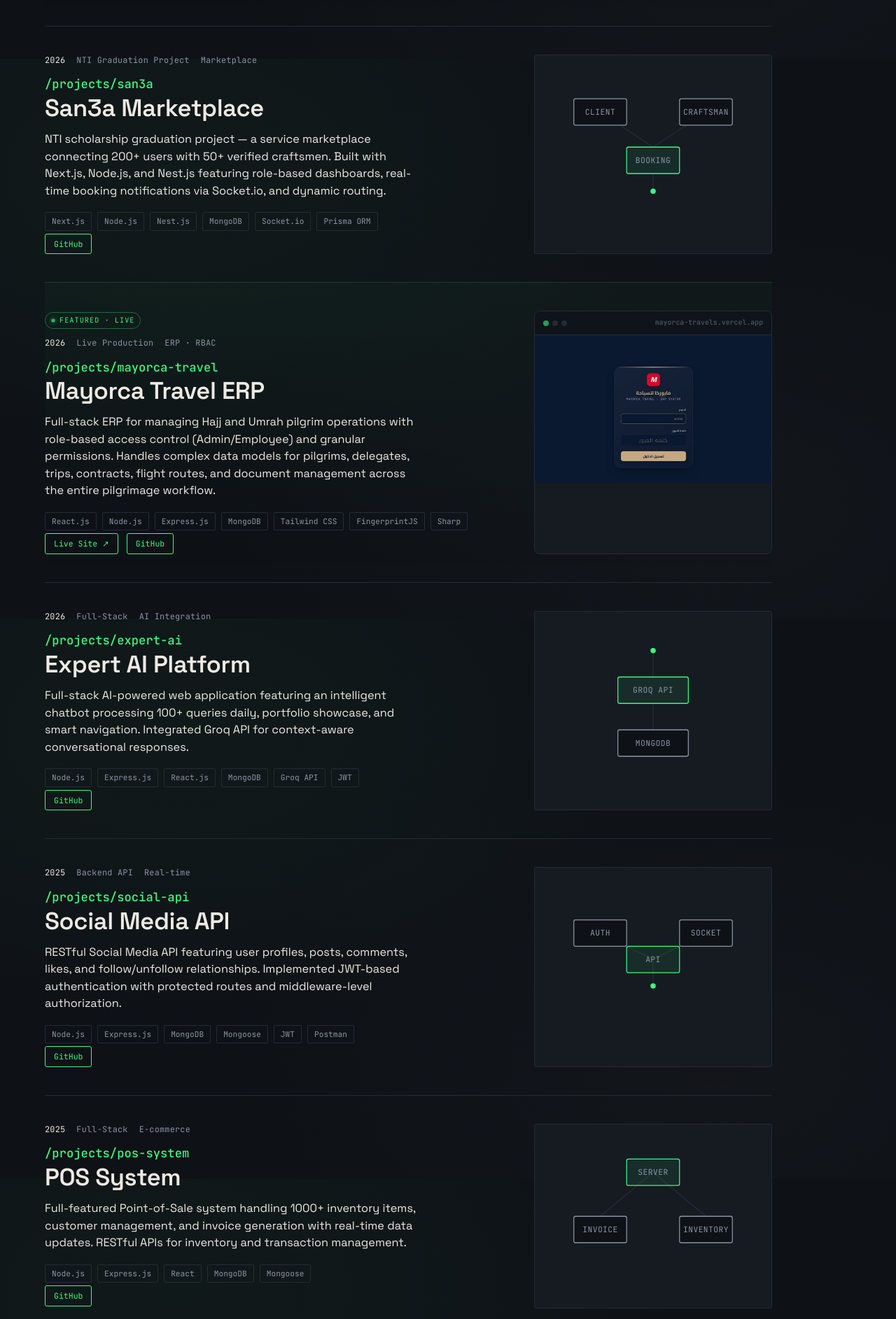
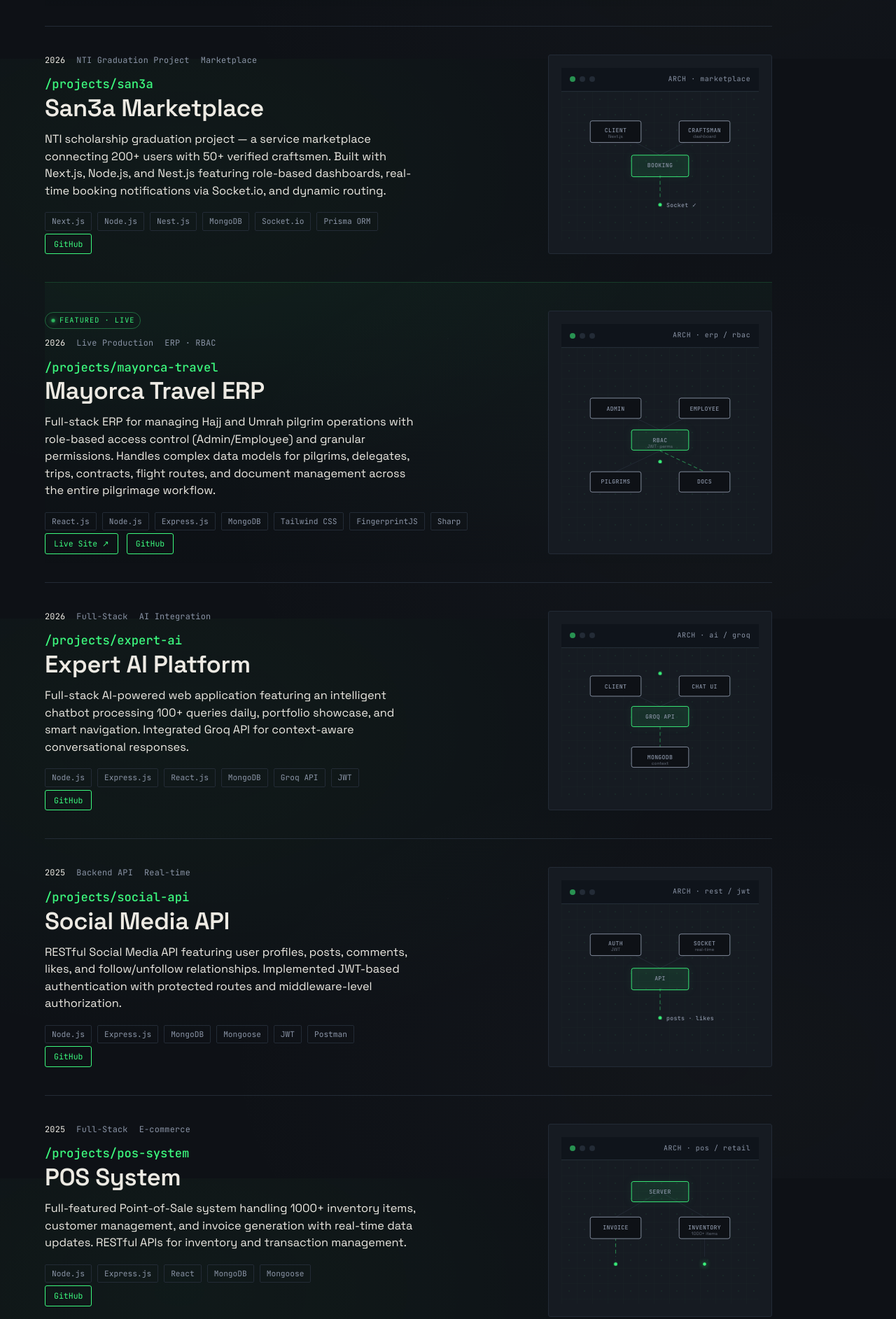
Before and after one commit to mohamedmadyan56/mohamedmadyan56.github.io, a plain HTML site: page index.html in a window 1280 px wide. Shown: the part 1516-3401 px from the top of the page at 70% size. Drawn offline with Linux system fonts and the light colour scheme.

Commit message:
Revert live previews to enhanced schematics: window chrome, grid bg, flowing wires, pulse dots

```diff
--- a/index.html
+++ b/index.html
@@ -221,21 +221,33 @@
   @media (prefers-reduced-motion:reduce){#hero .spotlight{display:none;}}
 
   .work-list{display:flex;flex-direction:column;}
-  .project{display:grid;grid-template-columns:1fr 340px;gap:36px;align-items:start;padding:40px 0;border-top:1px solid var(--hairline);transition:background .3s ease, transform .3s ease;}
+  .project{display:grid;grid-template-columns:1fr 320px;gap:36px;align-items:start;padding:40px 0;border-top:1px solid var(--hairline);transition:background .3s ease, transform .3s ease;}
   .project:hover{background:rgba(60,249,126,.02);}
   .project.featured{border-top:1px solid rgba(60,249,126,.18);background:linear-gradient(180deg, rgba(60,249,126,.03) 0%, transparent 100%);}
   .badge-live{display:inline-flex;align-items:center;gap:6px;font-family:var(--f-mono);font-size:.64rem;letter-spacing:.1em;text-transform:uppercase;color:var(--signal);border:1px solid rgba(60,249,126,.35);padding:3px 8px;border-radius:999px;margin-bottom:12px;}
   .badge-live i{width:6px;height:6px;border-radius:50%;background:var(--signal);box-shadow:0 0 8px var(--signal);animation:pulseDot 1.6s ease-in-out infinite;}
   @keyframes pulseDot{0%,100%{opacity:1;transform:scale(1);}50%{opacity:.6;transform:scale(.85);}}
-  .browser{border:1px solid var(--hairline);border-radius:8px;overflow:hidden;background:var(--surface);align-self:stretch;display:flex;flex-direction:column;transition:border-color .3s, box-shadow .3s, transform .3s;}
-  .browser:hover{border-color:rgba(60,249,126,.35);box-shadow:0 12px 32px rgba(0,0,0,.35), 0 0 24px rgba(60,249,126,.08);transform:translateY(-2px) rotate(.15deg);}
-  .browser__bar{display:flex;align-items:center;gap:6px;padding:9px 12px;background:#0F141B;border-bottom:1px solid var(--hairline);font-family:var(--f-mono);font-size:.62rem;color:var(--slate);}
-  .browser__dots{display:flex;gap:5px;}
-  .browser__dots i{width:8px;height:8px;border-radius:50%;background:var(--hairline);}
-  .browser__dots i:nth-child(1){background:rgba(60,249,126,.6);}
-  .browser__url{margin-left:auto;opacity:.6;white-space:nowrap;overflow:hidden;text-overflow:ellipsis;max-width:160px;}
-  .browser img{display:block;width:100%;height:auto;aspect-ratio:16/10;object-fit:cover;object-position:top;transition:transform .6s ease;}
-  .browser:hover img{transform:scale(1.02);}
+  .schematic{background:var(--surface);border:1px solid var(--hairline);border-radius:8px;overflow:hidden;align-self:stretch;display:flex;flex-direction:column;transition:border-color .3s, box-shadow .3s, transform .3s;position:relative;}
+  .schematic:hover{border-color:rgba(60,249,126,.32);box-shadow:0 8px 28px rgba(0,0,0,.35), 0 0 20px rgba(60,249,126,.07);transform:translateY(-2px);}
+  .schematic__head{display:flex;align-items:center;gap:6px;padding:9px 12px;background:#0F141B;border-bottom:1px solid var(--hairline);font-family:var(--f-mono);font-size:.62rem;color:var(--slate);letter-spacing:.06em;}
+  .schematic__head i{width:8px;height:8px;border-radius:50%;background:var(--hairline);}
+  .schematic__head i:first-child{background:rgba(60,249,126,.55);}
+  .schematic__body{padding:16px 14px;position:relative;flex:1;display:flex;align-items:center;justify-content:center;background:
+      radial-gradient(rgba(60,249,126,.06) 1px, transparent 1px),
+      linear-gradient(rgba(60,249,126,.02) 1px, transparent 1px),
+      linear-gradient(90deg, rgba(60,249,126,.02) 1px, transparent 1px);
+    background-size:22px 22px, 22px 22px, 22px 22px;}
+  .schematic svg{display:block;width:100%;height:auto;}
+  .schematic .lbl{font-family:var(--f-mono);font-size:8.5px;fill:var(--slate);letter-spacing:.05em;font-weight:500;}
+  .schematic .lbl-small{font-size:7px;fill:var(--slate);opacity:.7;}
+  .schematic .wire{stroke:var(--hairline);stroke-width:1;stroke-linecap:round;}
+  .schematic .wire-hot{stroke:rgba(60,249,126,.45);stroke-width:1.2;stroke-dasharray:6 4;animation:flow 1.8s linear infinite;}
+  @keyframes flow{to{stroke-dashoffset:-10;}}
+  .schematic .node{fill:var(--ink);stroke:var(--slate);stroke-width:1.1;rx:3;}
+  .schematic .node.hot{stroke:var(--signal);fill:rgba(60,249,126,.09);filter:drop-shadow(0 0 6px rgba(60,249,126,.25));}
+  .schematic .dot{fill:var(--signal);filter:drop-shadow(0 0 4px var(--signal));}
+  .schematic .dot-pulse{fill:var(--signal);animation:dotPulse 1.8s ease-in-out infinite;}
+  @keyframes dotPulse{0%,100%{r:2.5;opacity:1}50%{r:3.8;opacity:.7}}
   .project:last-child{border-bottom:1px solid var(--hairline);}
   .project .meta{font-family:var(--f-mono);font-size:.74rem;color:var(--slate);display:flex;gap:16px;margin-bottom:16px;letter-spacing:.02em;flex-wrap:wrap;}
   .project .meta .yr{color:var(--paper);}
@@ -543,10 +555,29 @@
             <a href="https://xcar.autos/" target="_blank" rel="noopener noreferrer">Live Site ↗</a>
           </div>
         </div>
-        <a href="https://xcar.autos/" target="_blank" rel="noopener noreferrer" class="browser" aria-label="Open XCar live site">
-          <div class="browser__bar"><span class="browser__dots"><i></i><i></i><i></i></span><span class="browser__url">xcar.autos</span></div>
-          <img src="previews/xcar.jpg" alt="XCar live preview" loading="lazy" />
-        </a>
+        <div class="schematic">
+          <div class="schematic__head"><i></i><i></i><i></i><span style="margin-left:auto;">ARCH · marketplace</span></div>
+          <div class="schematic__body">
+          <svg viewBox="0 0 280 190" xmlns="http://www.w3.org/2000/svg">
+            <!-- grid wires -->
+            <line class="wire" x1="70" y1="52" x2="140" y2="92"/>
+            <line class="wire" x1="210" y1="52" x2="140" y2="92"/>
+            <line class="wire-hot" x1="140" y1="122" x2="140" y2="152"/>
+            <!-- nodes -->
+            <rect class="node" x="30" y="34" width="80" height="34" rx="4"/>
+            <text class="lbl" x="70" y="51" text-anchor="middle">LISTING</text>
+            <text class="lbl-small" x="70" y="60" text-anchor="middle">200 pts</text>
+            <rect class="node" x="170" y="34" width="80" height="34" rx="4"/>
+            <text class="lbl" x="210" y="51" text-anchor="middle">REPORT</text>
+            <text class="lbl-small" x="210" y="60" text-anchor="middle">PDF</text>
+            <rect class="node hot" x="95" y="92" width="90" height="34" rx="4"/>
+            <text class="lbl" x="140" y="111" text-anchor="middle">INSPECT</text>
+            <circle class="dot-pulse" cx="140" cy="162" r="3.2"/>
+            <text class="lbl" x="150" y="166" text-anchor="start">SALE ✓</text>
+            <text class="lbl-small" x="140" y="183" text-anchor="middle">xcar.autos</text>
+          </svg>
+          </div>
+        </div>
       </article>
 
       <article class="project">
@@ -576,18 +607,24 @@
           </div>
         </div>
         <div class="schematic">
-          <svg viewBox="0 0 240 180" xmlns="http://www.w3.org/2000/svg">
-            <line class="wire" x1="60" y1="50" x2="120" y2="90"/>
-            <line class="wire" x1="180" y1="50" x2="120" y2="90"/>
-            <line class="wire" x1="120" y1="120" x2="120" y2="140"/>
-            <rect class="node" x="30" y="35" width="60" height="30" rx="2"/>
-            <text class="lbl" x="60" y="53" text-anchor="middle">CLIENT</text>
-            <rect class="node" x="150" y="35" width="60" height="30" rx="2"/>
-            <text class="lbl" x="180" y="53" text-anchor="middle">CRAFTSMAN</text>
-            <rect class="node hot" x="90" y="90" width="60" height="30" rx="2"/>
-            <text class="lbl" x="120" y="108" text-anchor="middle">BOOKING</text>
-            <circle class="dot" cx="120" cy="140" r="3"/>
+          <div class="schematic__head"><i></i><i></i><i></i><span style="margin-left:auto;">ARCH · marketplace</span></div>
+          <div class="schematic__body">
+          <svg viewBox="0 0 280 190" xmlns="http://www.w3.org/2000/svg">
+            <line class="wire" x1="70" y1="42" x2="140" y2="78"/>
+            <line class="wire" x1="210" y1="42" x2="140" y2="78"/>
+            <line class="wire-hot" x1="140" y1="110" x2="140" y2="144"/>
+            <rect class="node" x="30" y="24" width="80" height="34" rx="4"/>
+            <text class="lbl" x="70" y="42" text-anchor="middle">CLIENT</text>
+            <text class="lbl-small" x="70" y="51" text-anchor="middle">Next.js</text>
+            <rect class="node" x="170" y="24" width="80" height="34" rx="4"/>
+            <text class="lbl" x="210" y="42" text-anchor="middle">CRAFTSMAN</text>
+            <text class="lbl-small" x="210" y="51" text-anchor="middle">dashboard</text>
+            <rect class="node hot" x="95" y="78" width="90" height="34" rx="4"/>
+            <text class="lbl" x="140" y="97" text-anchor="middle">BOOKING</text>
+            <circle class="dot-pulse" cx="140" cy="156" r="2.8"/>
+            <text class="lbl" x="150" y="160" text-anchor="start">Socket ✓</text>
           </svg>
+          </div>
         </div>
       </article>
 
@@ -620,10 +657,29 @@
             <a href="https://github.com/mohamedmadyan56" target="_blank" rel="noopener noreferrer">GitHub</a>
           </div>
         </div>
-        <a href="https://mayorca-travels.vercel.app/" target="_blank" rel="noopener noreferrer" class="browser" aria-label="Open Mayorca Travel live site">
-          <div class="browser__bar"><span class="browser__dots"><i></i><i></i><i></i></span><span class="browser__url">mayorca-travels.vercel.app</span></div>
-          <img src="previews/mayorca.jpg" alt="Mayorca Travel ERP login preview" loading="lazy" />
-        </a>
+        <div class="schematic">
+          <div class="schematic__head"><i></i><i></i><i></i><span style="margin-left:auto;">ARCH · erp / rbac</span></div>
+          <div class="schematic__body">
+          <svg viewBox="0 0 280 190" xmlns="http://www.w3.org/2000/svg">
+            <line class="wire" x1="70" y1="38" x2="140" y2="72"/>
+            <line class="wire" x1="210" y1="38" x2="140" y2="72"/>
+            <line class="wire" x1="140" y1="105" x2="70" y2="138"/>
+            <line class="wire-hot" x1="140" y1="105" x2="210" y2="138"/>
+            <rect class="node" x="30" y="22" width="80" height="32" rx="4"/>
+            <text class="lbl" x="70" y="42" text-anchor="middle">ADMIN</text>
+            <rect class="node" x="170" y="22" width="80" height="32" rx="4"/>
+            <text class="lbl" x="210" y="42" text-anchor="middle">EMPLOYEE</text>
+            <rect class="node hot" x="95" y="72" width="90" height="32" rx="4"/>
+            <text class="lbl" x="140" y="91" text-anchor="middle">RBAC</text>
+            <text class="lbl-small" x="140" y="100" text-anchor="middle">JWT · perms</text>
+            <rect class="node" x="30" y="138" width="80" height="32" rx="4"/>
+            <text class="lbl" x="70" y="157" text-anchor="middle">PILGRIMS</text>
+            <rect class="node" x="170" y="138" width="80" height="32" rx="4"/>
+            <text class="lbl" x="210" y="157" text-anchor="middle">DOCS</text>
+            <circle class="dot-pulse" cx="140" cy="122" r="2.8"/>
+          </svg>
+          </div>
+        </div>
       </article>
 
       <article class="project">
@@ -653,15 +709,24 @@
           </div>
         </div>
         <div class="schematic">
-          <svg viewBox="0 0 240 180" xmlns="http://www.w3.org/2000/svg">
-            <line class="wire" x1="120" y1="30" x2="120" y2="60"/>
-            <line class="wire" x1="120" y1="90" x2="120" y2="120"/>
-            <rect class="node hot" x="80" y="60" width="80" height="30" rx="2"/>
-            <text class="lbl" x="120" y="78" text-anchor="middle">GROQ API</text>
-            <circle class="dot" cx="120" cy="30" r="3"/>
-            <rect class="node" x="80" y="120" width="80" height="30" rx="2"/>
-            <text class="lbl" x="120" y="138" text-anchor="middle">MONGODB</text>
+          <div class="schematic__head"><i></i><i></i><i></i><span style="margin-left:auto;">ARCH · ai / groq</span></div>
+          <div class="schematic__body">
+          <svg viewBox="0 0 280 190" xmlns="http://www.w3.org/2000/svg">
+            <line class="wire" x1="70" y1="38" x2="140" y2="70"/>
+            <line class="wire" x1="210" y1="38" x2="140" y2="70"/>
+            <line class="wire-hot" x1="140" y1="102" x2="140" y2="134"/>
+            <rect class="node" x="30" y="22" width="80" height="32" rx="4"/>
+            <text class="lbl" x="70" y="42" text-anchor="middle">CLIENT</text>
+            <rect class="node" x="170" y="22" width="80" height="32" rx="4"/>
+            <text class="lbl" x="210" y="42" text-anchor="middle">CHAT UI</text>
+            <rect class="node hot" x="95" y="70" width="90" height="32" rx="4"/>
+            <text class="lbl" x="140" y="89" text-anchor="middle">GROQ API</text>
+            <circle class="dot-pulse" cx="140" cy="18" r="2.8"/>
+            <rect class="node" x="95" y="134" width="90" height="32" rx="4"/>
+            <text class="lbl" x="140" y="153" text-anchor="middle">MONGODB</text>
+            <text class="lbl-small" x="140" y="162" text-anchor="middle">context</text>
           </svg>
+          </div>
         </div>
       </article>
 
@@ -692,18 +757,24 @@
           </div>
         </div>
         <div class="schematic">
-          <svg viewBox="0 0 240 180" xmlns="http://www.w3.org/2000/svg">
-            <line class="wire" x1="60" y1="60" x2="120" y2="90"/>
-            <line class="wire" x1="180" y1="60" x2="120" y2="90"/>
-            <line class="wire" x1="120" y1="90" x2="120" y2="120"/>
-            <rect class="node" x="30" y="45" width="60" height="30" rx="2"/>
-            <text class="lbl" x="60" y="63" text-anchor="middle">AUTH</text>
-            <rect class="node hot" x="90" y="75" width="60" height="30" rx="2"/>
-            <text class="lbl" x="120" y="93" text-anchor="middle">API</text>
-            <rect class="node" x="150" y="45" width="60" height="30" rx="2"/>
-            <text class="lbl" x="180" y="63" text-anchor="middle">SOCKET</text>
-            <circle class="dot" cx="120" cy="120" r="3"/>
+          <div class="schematic__head"><i></i><i></i><i></i><span style="margin-left:auto;">ARCH · rest / jwt</span></div>
+          <div class="schematic__body">
+          <svg viewBox="0 0 280 190" xmlns="http://www.w3.org/2000/svg">
+            <line class="wire" x1="70" y1="42" x2="140" y2="78"/>
+            <line class="wire" x1="210" y1="42" x2="140" y2="78"/>
+            <line class="wire-hot" x1="140" y1="110" x2="140" y2="144"/>
+            <rect class="node" x="30" y="24" width="80" height="34" rx="4"/>
+            <text class="lbl" x="70" y="42" text-anchor="middle">AUTH</text>
+            <text class="lbl-small" x="70" y="51" text-anchor="middle">JWT</text>
+            <rect class="node" x="170" y="24" width="80" height="34" rx="4"/>
+            <text class="lbl" x="210" y="42" text-anchor="middle">SOCKET</text>
+            <text class="lbl-small" x="210" y="51" text-anchor="middle">real-time</text>
+            <rect class="node hot" x="95" y="78" width="90" height="34" rx="4"/>
+            <text class="lbl" x="140" y="97" text-anchor="middle">API</text>
+            <circle class="dot-pulse" cx="140" cy="156" r="2.8"/>
+            <text class="lbl" x="150" y="160" text-anchor="start">posts · likes</text>
           </svg>
+          </div>
         </div>
       </article>
 
@@ -733,16 +804,24 @@
           </div>
         </div>
         <div class="schematic">
-          <svg viewBox="0 0 240 180" xmlns="http://www.w3.org/2000/svg">
-            <line class="wire" x1="120" y1="40" x2="60" y2="90"/>
-            <line class="wire" x1="120" y1="40" x2="180" y2="90"/>
-            <rect class="node hot" x="90" y="25" width="60" height="30" rx="2"/>
-            <text class="lbl" x="120" y="43" text-anchor="middle">SERVER</text>
-            <rect class="node" x="30" y="90" width="60" height="30" rx="2"/>
-            <text class="lbl" x="60" y="108" text-anchor="middle">INVOICE</text>
-            <rect class="node" x="150" y="90" width="60" height="30" rx="2"/>
-            <text class="lbl" x="180" y="108" text-anchor="middle">INVENTORY</text>
+          <div class="schematic__head"><i></i><i></i><i></i><span style="margin-left:auto;">ARCH · pos / retail</span></div>
+          <div class="schematic__body">
+          <svg viewBox="0 0 280 190" xmlns="http://www.w3.org/2000/svg">
+            <line class="wire" x1="140" y1="32" x2="70" y2="72"/>
+            <line class="wire" x1="140" y1="32" x2="210" y2="72"/>
+            <line class="wire-hot" x1="70" y1="105" x2="70" y2="134"/>
+            <line class="wire" x1="210" y1="105" x2="210" y2="134"/>
+            <rect class="node hot" x="95" y="16" width="90" height="32" rx="4"/>
+            <text class="lbl" x="140" y="35" text-anchor="middle">SERVER</text>
+            <rect class="node" x="30" y="72" width="80" height="34" rx="4"/>
+            <text class="lbl" x="70" y="91" text-anchor="middle">INVOICE</text>
+            <rect class="node" x="170" y="72" width="80" height="34" rx="4"/>
+            <text class="lbl" x="210" y="91" text-anchor="middle">INVENTORY</text>
+            <text class="lbl-small" x="210" y="100" text-anchor="middle">1000+ items</text>
+            <circle class="dot-pulse" cx="70" cy="146" r="2.8"/>
+            <circle class="dot" cx="210" cy="146" r="2.5"/>
           </svg>
+          </div>
         </div>
       </article>
 
```
Also changed, not shown: previews/mayorca.jpg (deleted), previews/xcar.jpg (deleted).
